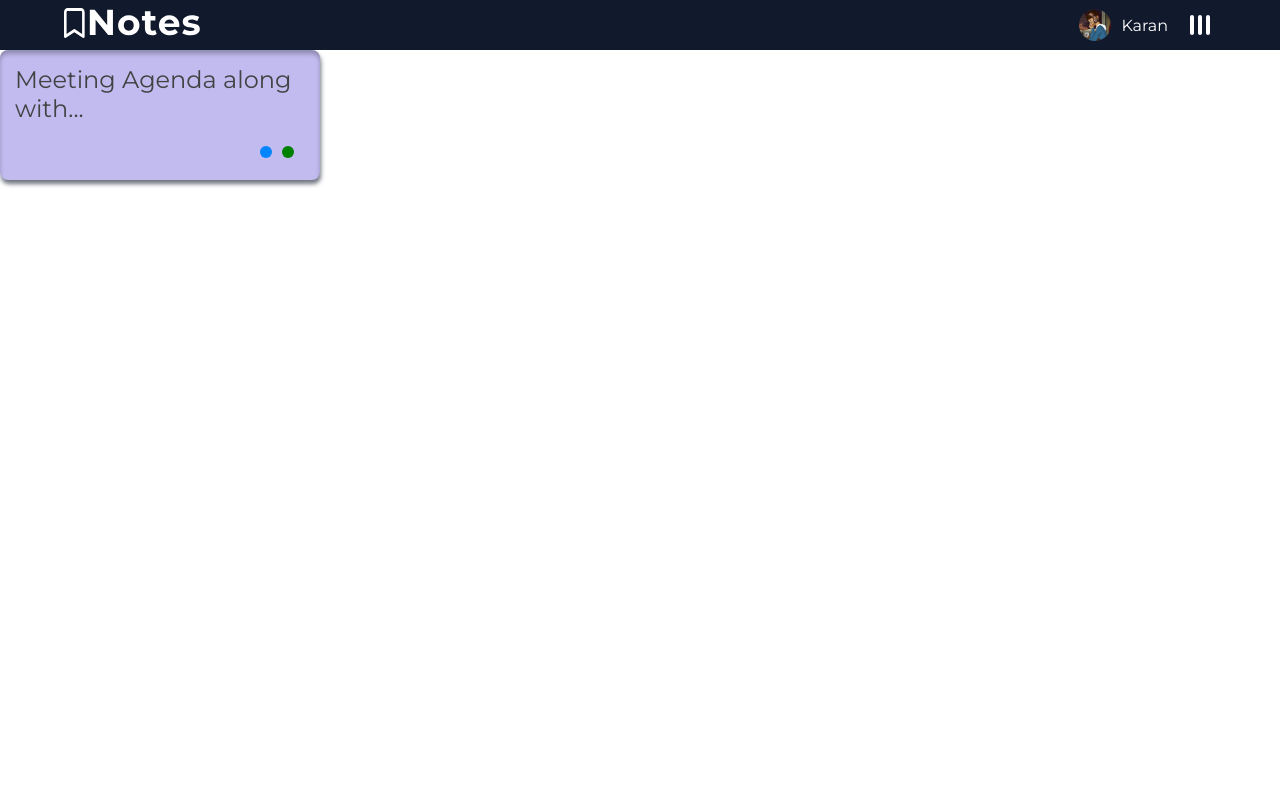
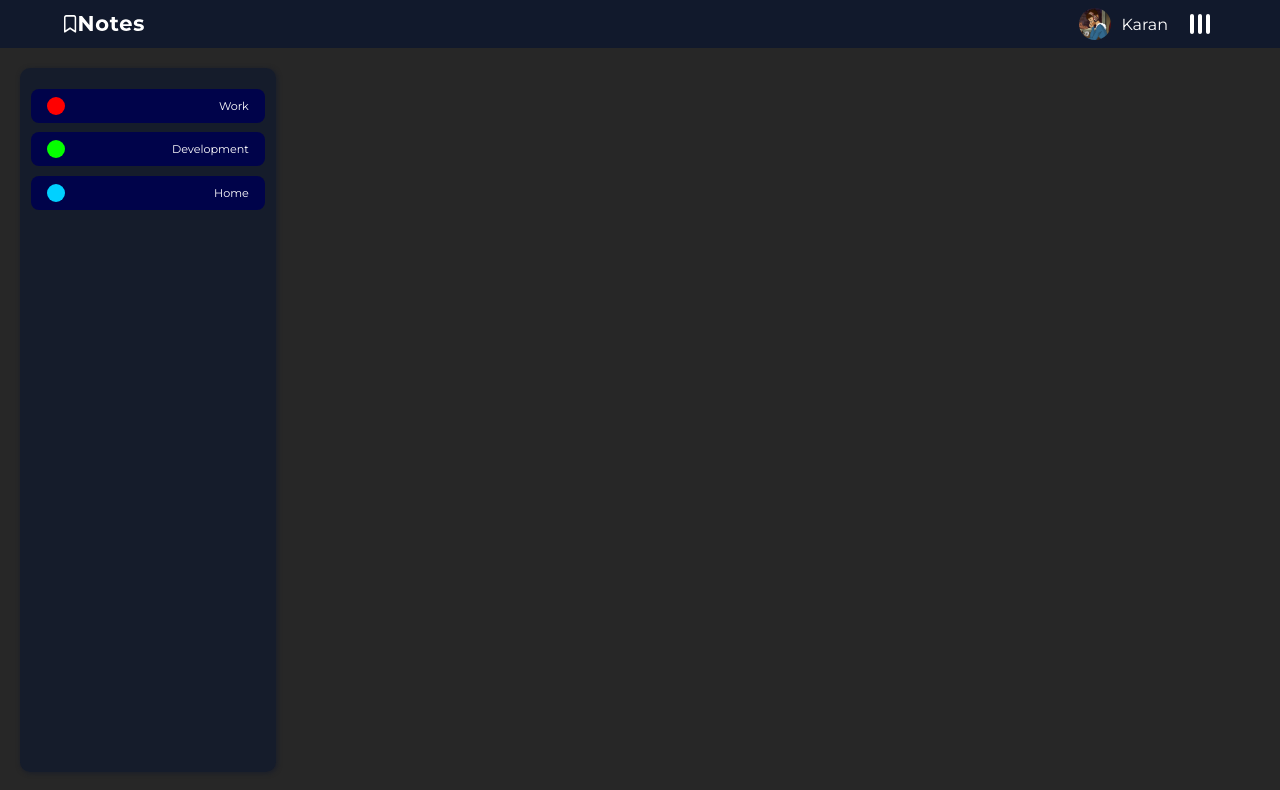
Before and after one commit to karansethia/React-Notes, a React (Vite) app: page /user in a window 1280 px wide. Shown: the top 790 px of the page. Built offline with nearby package versions, Linux system fonts and the light colour scheme.

Commit message:
Changes: Tagbar Styles

```diff
--- a/src/User/Components/Navbar/Navbar.module.css
+++ b/src/User/Components/Navbar/Navbar.module.css
@@ -8,9 +8,13 @@
 }
 
 .logo {
-  width: 3rem;
+  display: flex;
+  align-items: center;
+}
+
+.logo>svg {
+  width: 5rem;
   height: fit-content;
-  align-self: center;
 }
 
 .infocontainer,
--- a/src/User/Components/NoteElement/NoteElement.jsx
+++ b/src/User/Components/NoteElement/NoteElement.jsx
@@ -3,12 +3,22 @@ import classes from "./NoteElement.module.css";
 import notesData from "../../../data";
 
 const NoteElement = (props) => {
-  console.log(notesData);
-  const title = notesData[0].title.split(" ");
-  const noteTitle =
-    title[0] + " " + title[1] + " " + title[2] + " " + title[3] + "...";
-  console.log(noteTitle);
-  console.log(props.ispin);
+  // console.log(notesData);
+  const noteTitle = props.title.split(" ");
+  var title = "";
+  if (noteTitle.length > 3) {
+    title =
+      noteTitle[0] +
+      " " +
+      noteTitle[1] +
+      " " +
+      noteTitle[2] +
+      " " +
+      noteTitle[3] +
+      "...";
+  } else {
+    title = noteTitle.join(" ");
+  }
 
   return (
     <div
@@ -17,7 +27,7 @@ const NoteElement = (props) => {
       }
     >
       <div className={classes.header}>
-        <h3>{noteTitle}</h3>
+        <h3>{title}</h3>
       </div>
       <div className={classes.tagContainer}>
         <svg width="14" height="14">
--- /dev/null
+++ b/src/User/Components/Tagbar/Tagbar.jsx
@@ -0,0 +1,48 @@
+import React from "react";
+import classes from "./Tagbar.module.css";
+
+const Tagbar = () => {
+  return (
+    <div className={classes.tagbar}>
+      {/* {tags.map(tag => (<div></div>))} */}
+      <div className={classes.tag}>
+        <svg
+          xmlns="http://www.w3.org/2000/svg"
+          width="18"
+          height="18"
+          viewBox="0 0 18 18"
+          fill="none"
+        >
+          <circle cx="9" cy="9" r="9" fill="#FF0000" />
+        </svg>
+        <h4>Work</h4>
+      </div>
+      <div className={classes.tag}>
+        <svg
+          xmlns="http://www.w3.org/2000/svg"
+          width="18"
+          height="18"
+          viewBox="0 0 18 18"
+          fill="none"
+        >
+          <circle cx="9" cy="9" r="9" fill="#05FF00" />
+        </svg>
+        <h4>Development</h4>
+      </div>
+      <div className={classes.tag}>
+        <svg
+          xmlns="http://www.w3.org/2000/svg"
+          width="18"
+          height="18"
+          viewBox="0 0 18 18"
+          fill="none"
+        >
+          <circle cx="9" cy="9" r="9" fill="#00D1FF" />
+        </svg>
+        <h4>Home</h4>
+      </div>
+    </div>
+  );
+};
+
+export default Tagbar;
--- /dev/null
+++ b/src/User/Components/Tagbar/Tagbar.module.css
@@ -0,0 +1,26 @@
+.tagbar {
+  height: 88vh;
+  width: 20%;
+  max-width: 18rem;
+  border-radius: 0.625rem;
+  background-color: rgba(17, 25, 44, 0.80);
+  box-shadow: 1px 1px 5px 0px rgba(17, 25, 44, 0.65);
+  display: flex;
+  flex-direction: column;
+  justify-content: flex-start;
+  margin: 20px;
+  padding: 1rem 0rem
+}
+
+.tag {
+  display: flex;
+  flex-direction: row;
+  justify-content: space-between;
+  margin: 0.3rem 0.7rem;
+  padding: 0.5rem 1rem;
+  align-items: center;
+  background-color: #00034A;
+  border-radius: 0.5rem;
+  color: #fff;
+  font-size: 0.7rem;
+}
--- a/src/User/Pages/NoteDash.jsx
+++ b/src/User/Pages/NoteDash.jsx
@@ -3,12 +3,24 @@ import NoteElement from "../Components/NoteElement/NoteElement";
 import classes from "./NoteDash.module.css";
 import Navbar from "../Components/Navbar/Navbar";
 import notesData from "../../data";
+import {tags} from "../../data";
+import Tagbar from "../Components/Tagbar/Tagbar";
 
 const NoteDash = () => {
   return (
     <div className={classes.notedash}>
       <Navbar />
-      <NoteElement />
+      <Tagbar />
+      {notesData.map((note) => (
+        <NoteElement
+          key={note.id}
+          id={note.id}
+          title={note.title}
+          content={note.content}
+          includedtags={note.includedTags}
+          ispin={note.isPin}
+        />
+      ))}
     </div>
   );
 };
--- a/src/User/Pages/NoteDash.module.css
+++ b/src/User/Pages/NoteDash.module.css
@@ -1 +1,4 @@
-.notedash {}
+.notedash {
+  height: 100vh;
+  background-color: #272727;
+}
--- a/src/data.js
+++ b/src/data.js
@@ -36,4 +36,6 @@
   }
 ];
 
+export const tags = ["Work", "Development", "Home"]
+
 export default notesData
```
